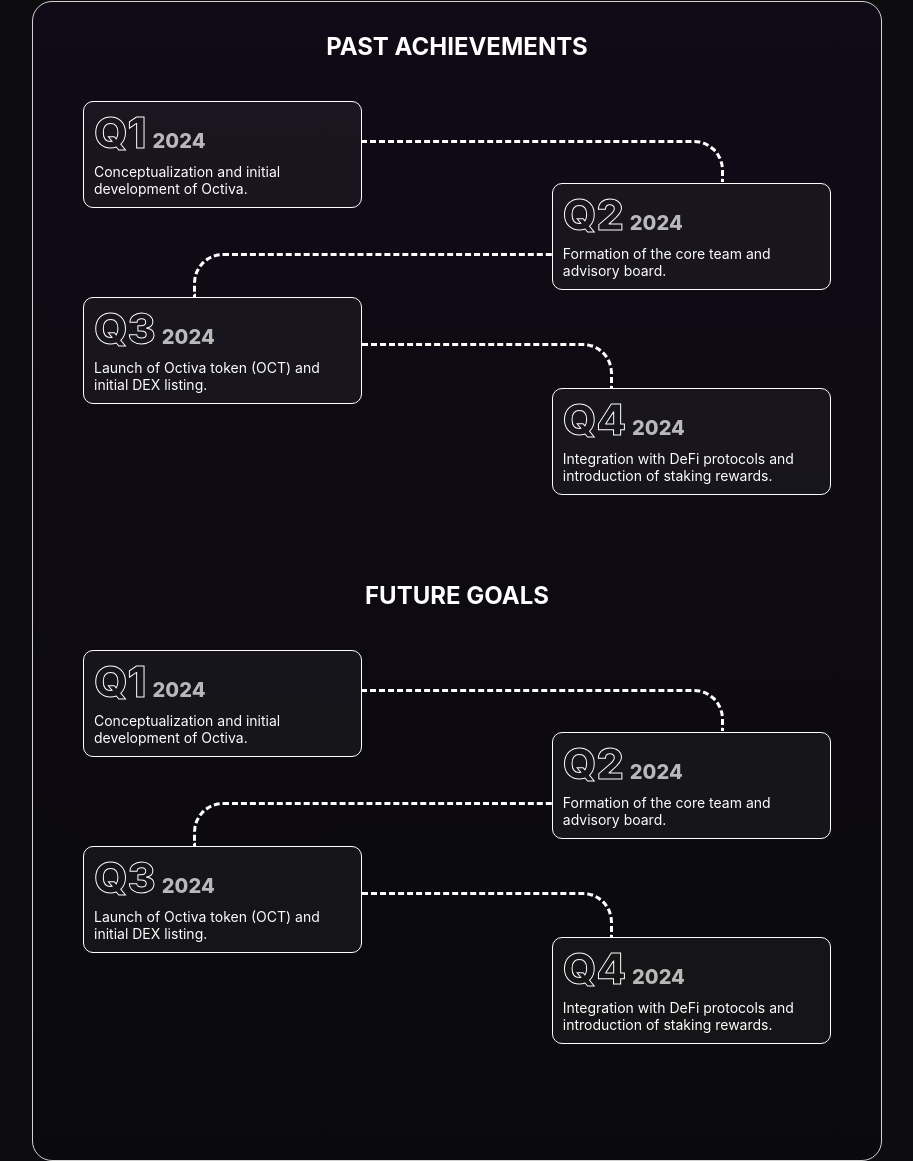
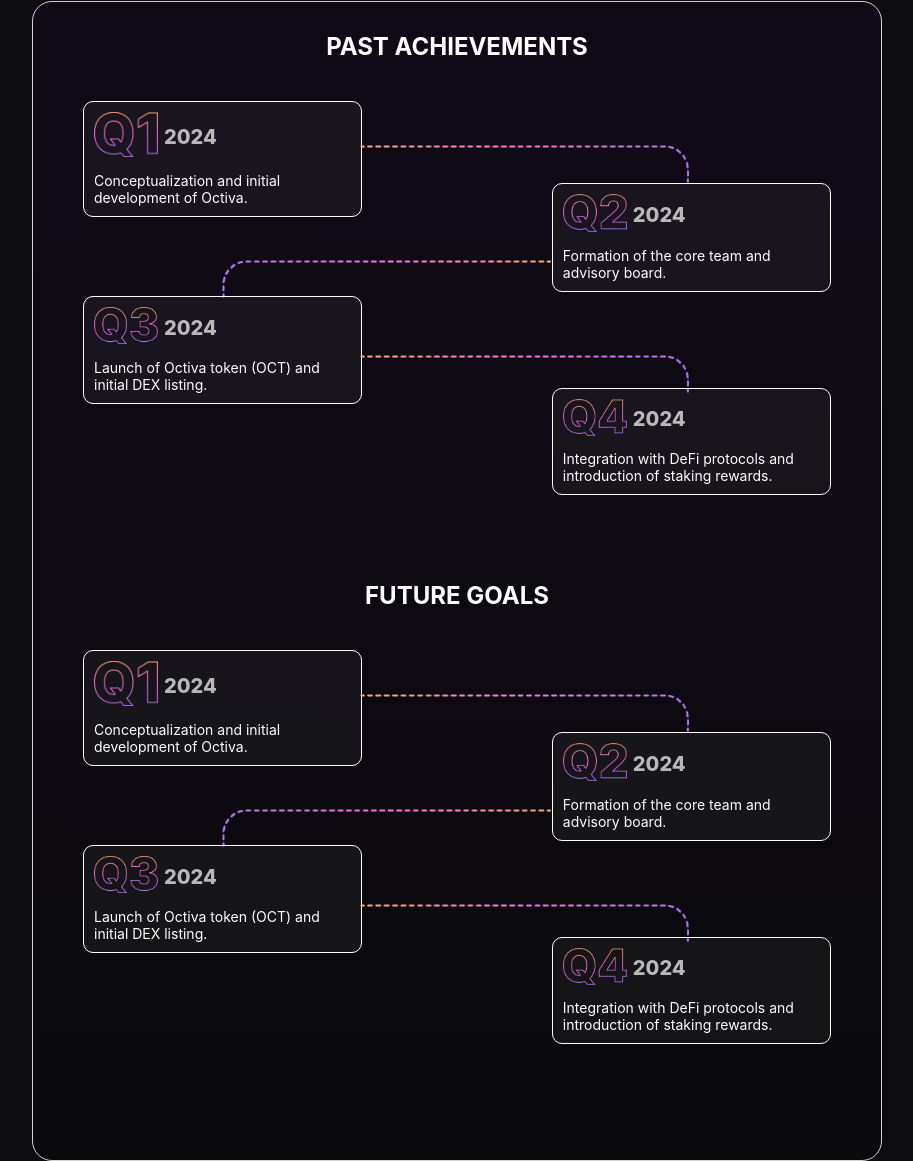
Before and after one commit to Ankit00000007/octiva, a plain HTML site: page index.html in a window 1280 px wide. Shown: the part 3052-4213 px from the top of the page, without its empty margins (183-1096 px from the left). Drawn offline with Linux system fonts and the light colour scheme.

Commit message:
gradient lines

```diff
--- a/index.html
+++ b/index.html
@@ -11,9 +11,7 @@
         <link rel="stylesheet" href="./media.css">
         <link rel="stylesheet" href="https://cdnjs.cloudflare.com/ajax/libs/font-awesome/6.5.2/css/all.min.css" integrity="sha512-SnH5WK+bZxgPHs44uWIX+LLJAJ9/2PkPKZ5QiAj6Ta86w+fsb2TkcmfRyVX3pBnMFcV7oQPJkl9QevSCWr3W6A==" crossorigin="anonymous" referrerpolicy="no-referrer" />
 </head>
-
 <body>
-
     <div class="container1">
             <nav class="navbar">
                 <!-- <img class="logo-bg-img" src="/Images/logo-bg-img.png" alt="logo-bg"/> -->
@@ -205,39 +203,44 @@
                     <h2>PAST ACHIEVEMENTS</h2>
                     <div class="timeline">
                         <div class="item item1">
-                            <h3><span class="que">Q1</span> <span class="year">2024</span></h3>
+                            <h3><span class="que"><img src="./Images/Q1.png" alt="Q1" class="question"/></span> <span class="year">2024</span></h3>
                             <p>Conceptualization and initial development of Octiva.</p>
-
                         </div>
+                        <img src="./Images/LINE F.png" alt="gradient-line" class="right-line1"/>
                         <div class="item item2">
-                            <h3><span class="que">Q2</span><span class="year">2024</span></h3>
+                            <h3><span class="que"><img src="./Images/Q2.png" alt="Q2" class="question"/></span><span class="year">2024</span></h3>
                             <p>Formation of the core team and advisory board.</p>
                         </div>
+                        <img src="./Images/LINE R.png" alt="gradient-line" class="left-line1"/>
                         <div class="item item3" >
-                            <h3><span class="que">Q3</span><span class="year">2024</span></h3>
+                            <h3><span class="que"><img src="./Images/Q3.png" alt="Q3" class="question"/></span><span class="year">2024</span></h3>
                             <p>Launch of Octiva token (OCT) and initial DEX listing.</p>
                         </div>
+                        <img src="./Images/LINE F.png" alt="gradient-line" class="right-line2"/>
                         <div class="item item4" >
-                            <h3><span class="que">Q4</span><span class="year">2024</span></h3>
+                            <h3><span class="que"><img src="./Images/Q4.png" alt="Q4" class="question"/></span><span class="year">2024</span></h3>
                             <p>Integration with DeFi protocols and introduction of staking rewards.</p>
                         </div>
                     </div>
                     <h2>FUTURE GOALS</h2>
                     <div class="timeline">
                         <div class="item item1">
-                            <h3><span class="que">Q1</span><span class="year">2024</span></h3>
+                            <h3><span class="que"><img src="./Images/Q1.png" alt="Q1" class="question"/></span><span class="year">2024</span></h3>
                             <p>Conceptualization and initial development of Octiva.</p>
                         </div>
+                        <img src="./Images/LINE F.png" alt="gradient-line" class="right-line1"/>
                         <div class="item item2">
-                            <h3><span class="que">Q2</span><span class="year">2024</span></h3>
+                            <h3><span class="que"><img src="./Images/Q2.png" alt="Q2" class="question"/></span><span class="year">2024</span></h3>
                             <p>Formation of the core team and advisory board.</p>
                         </div>
+                        <img src="./Images/LINE R.png" alt="gradient-line" class="left-line1"/>
                         <div class="item item3">
-                            <h3><span class="que">Q3</span><span class="year">2024</span></h3>
+                            <h3><span class="que"><img src="./Images/Q3.png" alt="Q3" class="question"/></span><span class="year">2024</span></h3>
                             <p>Launch of Octiva token (OCT) and initial DEX listing.</p>
                         </div>
+                        <img src="./Images/LINE F.png" alt="gradient-line" class="right-line2"/>
                         <div class="item item4">
-                            <h3><span class="que">Q4</span><span class="year">2024</span></h3>
+                            <h3><span class="que"><img src="./Images/Q4.png" alt="Q4" class="question"/></span><span class="year">2024</span></h3>
                             <p>Integration with DeFi protocols and introduction of staking rewards.</p>
                         </div>
                     </div>
--- a/styles.css
+++ b/styles.css
@@ -450,7 +450,7 @@ body {
     display: flex;
     flex-direction: column;
     border: 1px solid #FFFFFF;
-    background: #afafaf1a;
+    background: #00000085;
     width: 305px;
     height: 210px;
 
@@ -509,6 +509,31 @@ body {
     color: #fff;
 }
 
+
+.question{
+    width: 64px;
+}
+
+.right-line1{
+    width: 44%;
+    position: relative;
+    left: 37%;
+    top: 9%;
+}
+
+.left-line1{
+    width: 44%;
+    position: relative;
+    left: -26%;
+    top: 33%;
+}
+
+.right-line2{
+    width: 44%;
+    position: relative;
+    left: 37%;
+    top: 44%;
+}
 
 /* Team card CSS*/
 
@@ -660,7 +685,7 @@ body {
 }
 
 .logo {
-    width: 100px;
+    width: 180px;
     height: auto;
     margin: -17px;
 }
@@ -816,7 +841,7 @@ h2 {
     margin: 0 0 10px 0;
     display: flex;
     justify-content: flex-start;
-    align-items: baseline;
+    align-items: center;
     gap: 6px;
 }
 
@@ -848,15 +873,15 @@ h2 {
     font-weight: 800;
 }
 
-.item::after {
+/* .item::after {
     content: '';
     position: absolute;
     top: 50%;
     width: 20px;
 
-}
-
-.item:nth-child(1)::after {
+} */
+
+/* .item:nth-child(1)::after {
     right: -363px;
     width: 360px;
     border-style: dashed;
@@ -866,10 +891,10 @@ h2 {
     border-bottom: none;
     border-top-right-radius: 30px;
     top: 38px;
-    /* background:  linear-gradient(90deg, #FEA875 0%, #FF71CC 50%, #B077F7 100%)!important; */
-}
-
-.item:nth-child(2)::after {
+     background:  linear-gradient(90deg, #FEA875 0%, #FF71CC 50%, #B077F7 100%)!important;
+} */
+
+/* .item:nth-child(2)::after {
     left: -360px;
     width: 356px;
     border-style: dashed;
@@ -891,7 +916,7 @@ h2 {
     border-top-right-radius: 30px;
     top: 45px;
     background: none;
-}
+} */
 
 .item1{
     top: 0!important;
@@ -1037,10 +1062,10 @@ h2 {
 
 
 
-
+/*
     .item:nth-child(3)::after {
         top: 59px;
-    }
+    } */
 }
 
 /* Laptops and smaller desktops */
@@ -1347,9 +1372,9 @@ h2 {
     }
 
 
-    .item::after {
+    /* .item::after {
         display: none;
-    }
+    } */
 
     /* Footer styles */
 
@@ -1729,9 +1754,9 @@ h2 {
     }
 
 
-    .item::after {
+    /* .item::after {
         display: none;
-    }
+    } */
 
     /* Footer styles */
 
@@ -1885,9 +1910,9 @@ h2 {
 
 
 
-    .item:nth-child(3)::after {
+    /* .item:nth-child(3)::after {
         top: 43px;
-    }
+    } */
 
     .box{
         width: 231px;
@@ -1899,7 +1924,7 @@ h2 {
         bottom: 38px;
         left: 86px;
     }
-
+/*
     .item:nth-child(1)::after{
         width: 270px;
         right: -272px
@@ -1910,7 +1935,7 @@ h2 {
         left: -279px;
         height: 46px;
         top: 78%;
-    }
+    } */
 
     .item1{
         top: 0!important;
@@ -1965,7 +1990,7 @@ h2 {
 
     .phone{
         top: -58px;
-        left: 40px;
+        left: 58px;
         width: 50%;
     }
 
@@ -2137,7 +2162,7 @@ h2 {
         bottom: 5%;
         left: 19%;
     }
-
+/*
     .item:nth-child(1)::after{
         width: 305px;
         right: -308px;
@@ -2152,7 +2177,7 @@ h2 {
 
     .item:nth-child(3)::after {
         height: 75px;
-    }
+    } */
 
 
     .item3{
@@ -2421,7 +2446,7 @@ h2 {
 
   @media(min-width: 769px) and (max-width: 900px){
     .mobile {
-        left: -60px;
+        left: -20px;
         bottom: 28px;
     }
     .content {
```
Also changed, not shown: Images/LINE F.png (added), Images/LINE R.png (added), Images/Q1.png (added), Images/Q2.png (added), Images/Q3.png (added), Images/Q4.png (added).
